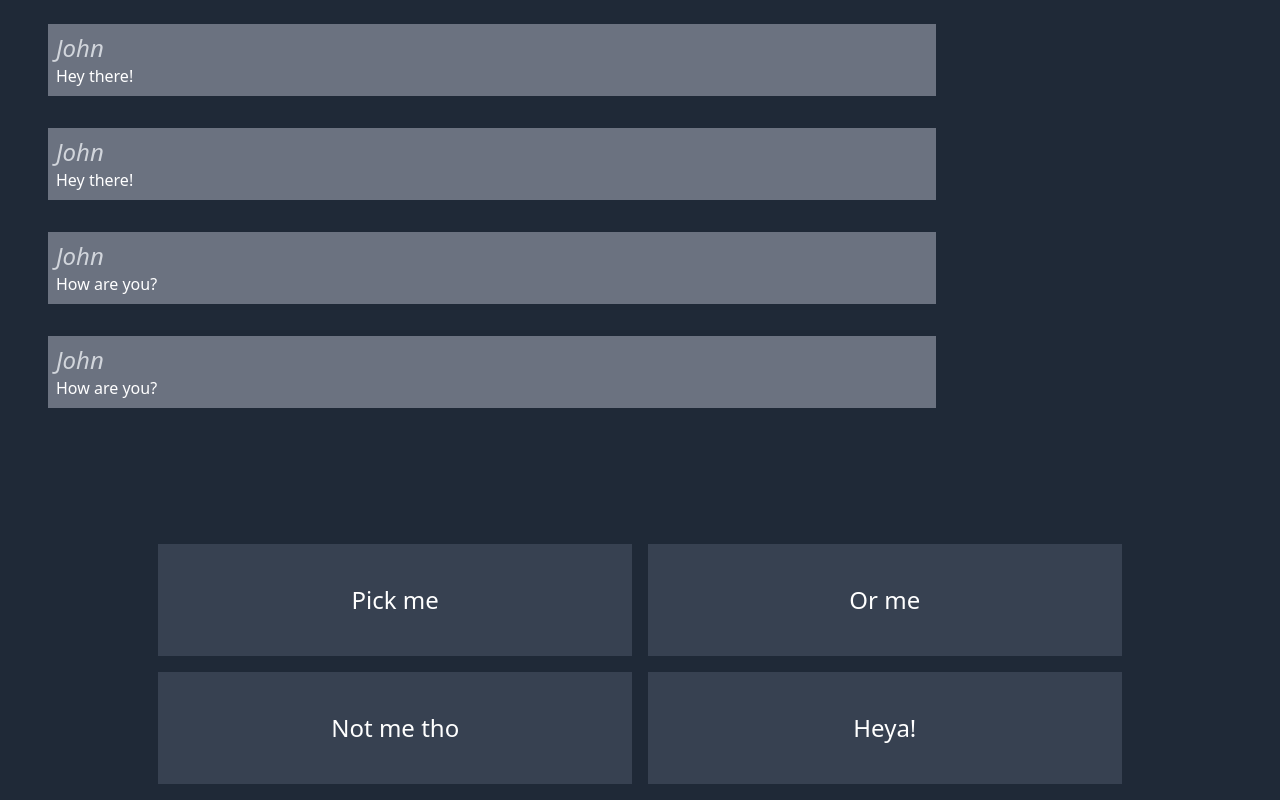
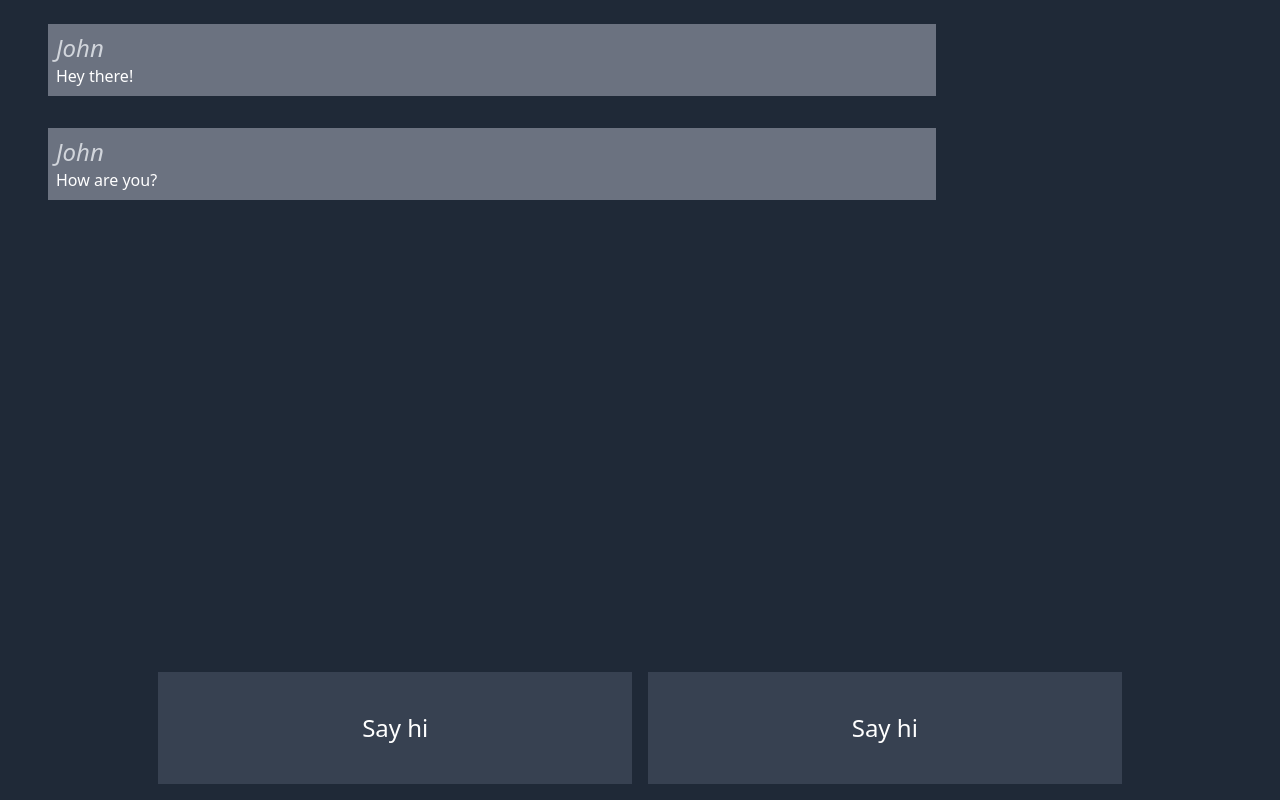
Before and after one commit to bigbeno37/react-interactive-story-prototype, a React (Vite) app: page / in a window 1280 px wide. Built offline with nearby package versions, Linux system fonts and the light colour scheme.

Commit message:
Fixed duplicate message bug; Outcomes are now event generators; Choices are now dynamically rendered; Choices can be selected

```diff
--- a/src/Engine.ts
+++ b/src/Engine.ts
@@ -1,3 +1,5 @@
+import {CHOICES} from './story/chapter1';
+
 export type ShowDialogueEvent = {
 	type: 'SHOW_DIALOGUE',
 	name: string,
@@ -12,8 +14,13 @@ export const dialogue = (name: string, text: string): ShowDialogueEvent => ({
 
 export type ShowChoicesEvent = {
 	type: 'SHOW_CHOICES',
-	choices: string[]
+	choices: Array<keyof typeof CHOICES>
 };
+
+export const choices = (...choices: Array<keyof typeof CHOICES>): ShowChoicesEvent => ({
+	type: 'SHOW_CHOICES',
+	choices
+});
 
 export type HideChoicesEvent = {
 	type: 'HIDE_CHOICES'
@@ -31,8 +38,6 @@ export const wait = (duration: Milliseconds): WaitEvent => ({
 	duration
 });
 
-export type Event = ShowDialogueEvent | ShowChoicesEvent | HideChoicesEvent | WaitEvent;
+export type Event = ShowDialogueEvent | ShowChoicesEvent | HideChoicesEvent;
 
-export type Outcome = {
-	events: Event[]
-};
+export type Outcome = () => Generator<Event | WaitEvent, void>;
--- a/src/components/App.tsx
+++ b/src/components/App.tsx
@@ -1,32 +1,64 @@
 import {Dialogue} from './Dialogue';
 import {Choices} from './Choices';
-import {Event, Milliseconds, Outcome, ShowDialogueEvent} from '../Engine';
-import {useEffect, useMemo, useState} from 'react';
-import {INITIAL_OUTCOME} from '../story/chapter1';
+import {Event, Milliseconds, Outcome, ShowChoicesEvent, ShowDialogueEvent} from '../Engine';
+import {useEffect, useMemo, useRef, useState} from 'react';
+import {CHOICES, INITIAL_OUTCOME, OUTCOMES} from '../story/chapter1';
 
 const pause = (duration: Milliseconds) => new Promise(resolve => setTimeout(resolve, duration));
 
-const useEngine = (initialOutcome: Outcome): [ShowDialogueEvent[]] => {
+const useEngine = (initialOutcome: Outcome): [ShowDialogueEvent[], ShowChoicesEvent | undefined, (choice: keyof typeof CHOICES) => void] => {
+	const [outcome, setOutcome] = useState(initialOutcome);
+
 	const [events, setEvents] = useState<Event[]>([]);
+
+	const selectChoice = (choice: keyof typeof CHOICES) => {
+		setOutcome(OUTCOMES[CHOICES[choice].outcome]);
+		setEvents(currentEvents => [...currentEvents, { type: 'HIDE_CHOICES' }]);
+	};
+
 	const dialogue = useMemo(() => events.filter(event => event.type === 'SHOW_DIALOGUE') as ShowDialogueEvent[], [events]);
+	const choices = useMemo(() => {
+		let choices = undefined;
 
+		for (const event of events) {
+			if (event.type === 'SHOW_CHOICES') {
+				choices = event;
+			}
+
+			if (event.type === 'HIDE_CHOICES') {
+				choices = undefined;
+			}
+		}
+
+		return choices;
+	}, [events]);
+
+	const running = useRef(false);
 	useEffect(() => {
+		console.log('outcome is', outcome);
+		if (running.current) return;
+
+		running.current = true;
+
 		(async () => {
-			for (const event of initialOutcome.events) {
+			for (const event of outcome) {
 				if (event.type === 'WAIT') {
 					await pause(event.duration);
+					continue;
 				}
 
 				setEvents(currentEvents => [...currentEvents, event]);
 			}
+
+			running.current = false;
 		})();
-	}, [initialOutcome.events]);
+	}, [outcome]);
 
-	return [dialogue];
+	return [dialogue, choices, selectChoice];
 };
 
 export const App = () => {
-	const [dialogue] = useEngine(INITIAL_OUTCOME);
+	const [dialogue, choices, selectChoice] = useEngine(INITIAL_OUTCOME);
 
 	return <div className="h-full flex flex-col bg-gray-800">
 		<div className="h-full self-center p-2 flex flex-col" style={{width: '1200px'}}>
@@ -34,7 +66,7 @@ export const App = () => {
 				{ dialogue.map((event, index) => ( <Dialogue key={index} name={event.name} text={event.text} /> )) }
 			</div>
 
-			<Choices choices={['Pick me', 'Or me', 'Not me tho', 'Heya!']} />
+			{ choices && <Choices choices={choices.choices} selectChoice={selectChoice} /> }
 		</div>
 	</div>;
 };
--- a/src/components/Choice.tsx
+++ b/src/components/Choice.tsx
@@ -1,11 +1,15 @@
+import {CHOICES} from '../story/chapter1';
+
 type ChoiceProps = {
-	text: string
+	choice: string,
+	selectChoice: (choice: keyof typeof CHOICES) => void
 };
 
-export const Choice = ({ text }: ChoiceProps) => {
+export const Choice = ({ choice, selectChoice }: ChoiceProps) => {
 	return <button
 		className="text-white w-2/5 bg-gray-700 m-2 text-2xl"
+		onClick={() => selectChoice(choice)}
 	>
-		{ text }
+		{ CHOICES[choice].text }
 	</button>;
 };
--- a/src/components/Choices.tsx
+++ b/src/components/Choices.tsx
@@ -1,11 +1,13 @@
 import {Choice} from './Choice';
+import {CHOICES} from '../story/chapter1';
 
 type ChoicesProps = {
-	choices: string[]
+	choices: string[],
+	selectChoice: (choice: keyof typeof CHOICES) => void
 };
 
-export const Choices = ({ choices }: ChoicesProps) => (
+export const Choices = ({ choices, selectChoice }: ChoicesProps) => (
 	<div className={`${choices.length === 2 ? 'h-32' : 'h-64'} shrink-0 flex flex-wrap flex-row justify-center`}>
-		{ choices.map(choice => ( <Choice key={choice} text={choice} /> )) }
+		{ choices.map((choice, index) => ( <Choice key={`${choice}${index}`} choice={choice} selectChoice={selectChoice} /> )) }
 	</div>
 );
--- a/src/story/chapter1.ts
+++ b/src/story/chapter1.ts
@@ -1,9 +1,30 @@
-import {dialogue, Outcome, wait} from '../Engine';
+import {choices, dialogue, Outcome, wait} from '../Engine';
 
-export const INITIAL_OUTCOME: Outcome = {
-	events: [
-		dialogue('John', 'Hey there!'),
-		wait(5000),
-		dialogue('John', 'How are you?')
-	]
+export const INITIAL_OUTCOME: Outcome = function* () {
+	yield dialogue('John', 'Hey there!');
+	yield wait(2000);
+	yield dialogue('John', 'How are you?');
+	yield choices('SAY_HI', 'SAY_HI');
 };
+
+export const OUTCOMES = {
+	INITIAL_OUTCOME
+};
+
+type Choice = {
+	text: string,
+	effects: (state: object) => void,
+	outcome: keyof typeof OUTCOMES
+}
+
+const SAY_HI: Choice = {
+	text: 'Say hi',
+	effects(state) {
+		//
+	},
+	outcome: 'INITIAL_OUTCOME'
+};
+
+export const CHOICES: Record<string, Choice> = {
+	SAY_HI
+};
```
